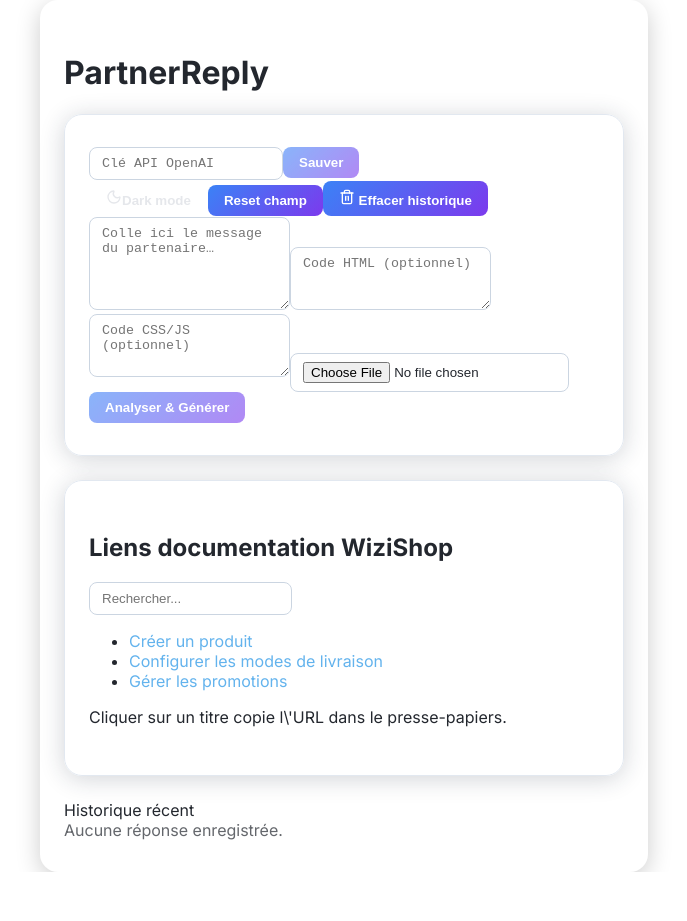
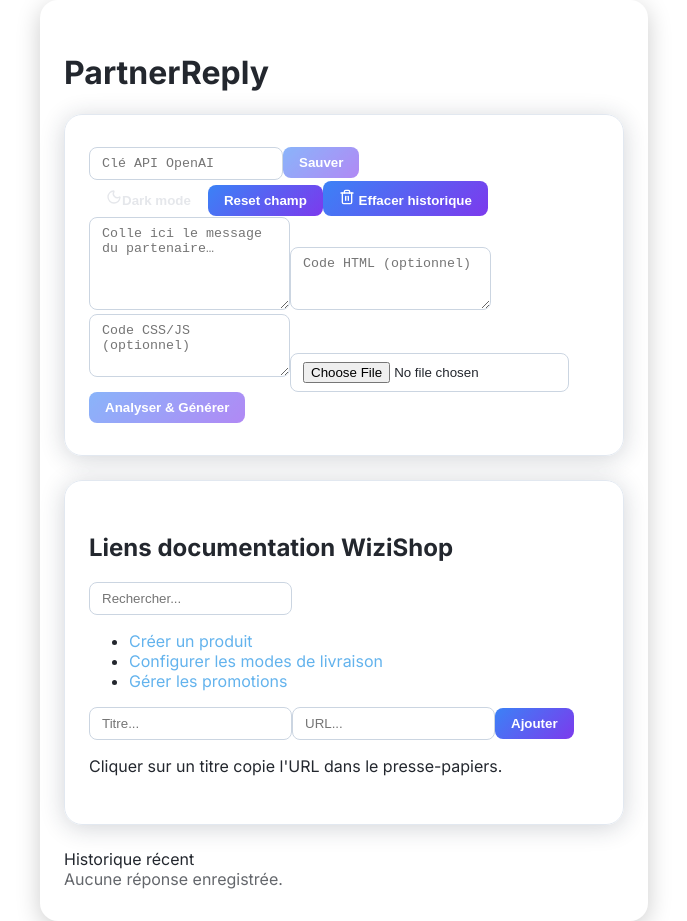
Before and after one commit to tristangenet/partnerreply, a React (Vite) app: page / in a window 1280 px wide. Shown: the whole page, without its empty margins (296-983 px from the left). Before the commit the page ends 872 px from the top, so only its background shows below. Built offline with nearby package versions, Linux system fonts and the light colour scheme; the HTML template or start-up script is replaced by a standard one.

Commit message:
feat: allow managing doc links

```diff
--- a/src/components/DocLinks.tsx
+++ b/src/components/DocLinks.tsx
@@ -7,18 +7,54 @@ interface DocLink {
 
 export default function DocLinks() {
   const [docs, setDocs] = useState<DocLink[]>([]);
+  const [customDocs, setCustomDocs] = useState<DocLink[]>([]);
   const [query, setQuery] = useState("");
+  const [newTitle, setNewTitle] = useState("");
+  const [newUrl, setNewUrl] = useState("");
+
+  const CUSTOM_KEY = "custom_doc_links";
 
   useEffect(() => {
     fetch("/docs.json")
       .then(res => res.json())
       .then((data: DocLink[]) => setDocs(data))
       .catch(() => setDocs([]));
+    const stored = localStorage.getItem(CUSTOM_KEY);
+    if (stored) {
+      try {
+        setCustomDocs(JSON.parse(stored));
+      } catch {
+        setCustomDocs([]);
+      }
+    }
   }, []);
 
+  function saveCustom(newDocs: DocLink[]) {
+    setCustomDocs(newDocs);
+    localStorage.setItem(CUSTOM_KEY, JSON.stringify(newDocs));
+  }
+
+  function handleAdd() {
+    if (!newTitle.trim() || !newUrl.trim()) return;
+    const updated = [...customDocs, { title: newTitle.trim(), url: newUrl.trim() }];
+    saveCustom(updated);
+    setNewTitle("");
+    setNewUrl("");
+  }
+
+  function handleRemove(url: string) {
+    const updated = customDocs.filter(d => d.url !== url);
+    saveCustom(updated);
+  }
+
+  function handleClear() {
+    saveCustom([]);
+  }
+
+  const allDocs = [...docs, ...customDocs];
   const filtered = query
-    ? docs.filter(d => d.title.toLowerCase().includes(query.toLowerCase()))
-    : docs;
+    ? allDocs.filter(d => d.title.toLowerCase().includes(query.toLowerCase()))
+    : allDocs;
 
   return (
     <div className="doc-links card">
@@ -30,9 +66,9 @@ export default function DocLinks() {
         onChange={e => setQuery(e.target.value)}
         className="mb-2 w-full"
       />
-      <ul className="list-disc pl-5 space-y-1">
+      <ul className="list-disc pl-5 space-y-1 mb-2">
         {filtered.map(doc => (
-          <li key={doc.url}>
+          <li key={doc.url} className="flex items-center gap-2">
             <a
               href={doc.url}
               target="_blank"
@@ -41,14 +77,48 @@ export default function DocLinks() {
                 e.preventDefault();
                 navigator.clipboard.writeText(doc.url).catch(() => {});
               }}
+              className="flex-grow"
             >
               {doc.title}
             </a>
+            {customDocs.some(c => c.url === doc.url) && (
+              <button
+                onClick={() => handleRemove(doc.url)}
+                className="secondary text-xs"
+                title="Supprimer"
+              >
+                ×
+              </button>
+            )}
           </li>
         ))}
       </ul>
+      <div className="flex gap-2 mb-2">
+        <input
+          type="text"
+          placeholder="Titre..."
+          value={newTitle}
+          onChange={e => setNewTitle(e.target.value)}
+          className="flex-grow"
+        />
+        <input
+          type="text"
+          placeholder="URL..."
+          value={newUrl}
+          onChange={e => setNewUrl(e.target.value)}
+          className="flex-grow"
+        />
+        <button onClick={handleAdd} className="primary text-xs">
+          Ajouter
+        </button>
+      </div>
+      {customDocs.length > 0 && (
+        <button onClick={handleClear} className="primary text-xs mb-2">
+          Réinitialiser liens perso
+        </button>
+      )}
       <p className="text-xs mt-2 opacity-70">
-        Cliquer sur un titre copie l\'URL dans le presse-papiers.
+        Cliquer sur un titre copie l'URL dans le presse-papiers.
       </p>
     </div>
   );
```
Also changed, not shown: 1 other file (tests, documents, lock files or other folders).
